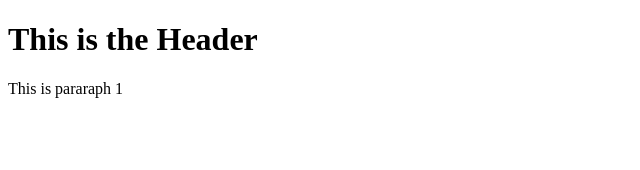
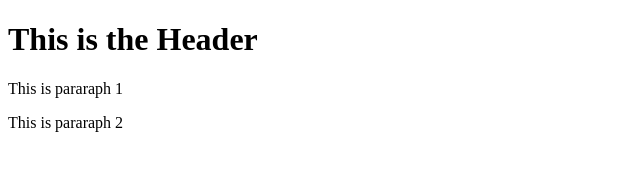
Before and after one commit to amna74670/bootstrap1, a plain HTML site: page index.html in a window 1280 px wide. Shown: the whole page, without its empty margins (0-640 px from the left). Drawn offline with Linux system fonts and the light colour scheme.

Commit message:
third commit

```diff
--- a/index.html
+++ b/index.html
@@ -7,5 +7,6 @@
   <body>
     <h1>This is the Header</h1>
     <p>This is pararaph 1</p>
+    <p>This is pararaph 2</p>
   </body>
 </html>
```
